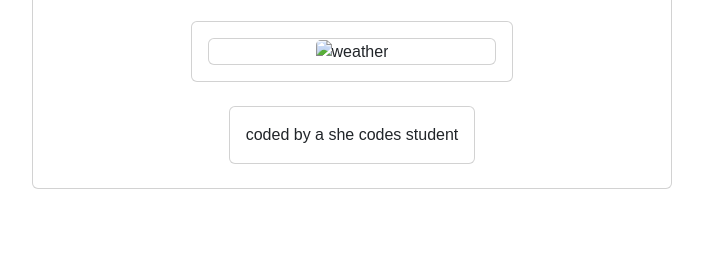
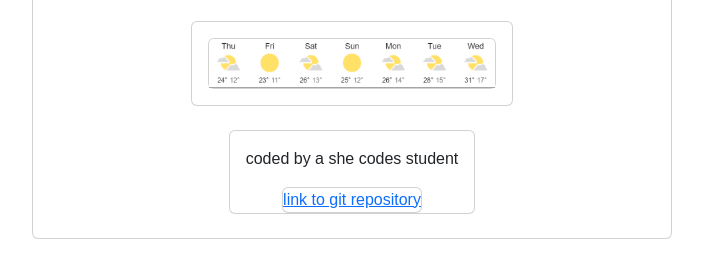
Before and after one commit to elementarteilx/WeatherApp1, a plain HTML site: page index.html in a window 1280 px wide. Shown: the part 312-590 px from the top of the page, without its empty margins (288-991 px from the left). Drawn offline with nearby package versions, Linux system fonts and the light colour scheme.

Commit message:
fixed links for image and css file

```diff
--- a/index.html
+++ b/index.html
@@ -16,7 +16,7 @@
 		crossorigin="anonymous">
 		</script>
 		<script src="https://unpkg.com/axios/dist/axios.min.js"></script>
-    <link rel="stylesheet" href="/src/styles.css"/>
+	<link rel="stylesheet" href="./src/styles.css" />
     <title>2W2</title>
 </head>
 
@@ -76,7 +76,7 @@
 					<div class="card" style="width: 18rem">
 						<div class="pic">
 							<img
-								src="/src/images/weather.PNG"
+								src="./src/images/weather.PNG"
 								class="card-img-top"
 								alt="weather"
 							/>
@@ -92,6 +92,9 @@
 			 <div class="sign">
 				<div class="card-body">coded by a she codes student</div>
 			</div>
+			<div class="card text-center">
+				<a href="https://github.com/elementarteilx/WeatherApp1.git" target="_blank">link to git repository</a>
+			</div>
 		</div>
 	</br>
 	</div>
```
Also changed, not shown: src/images/weather.PNG (renamed from images/weather.PNG).
